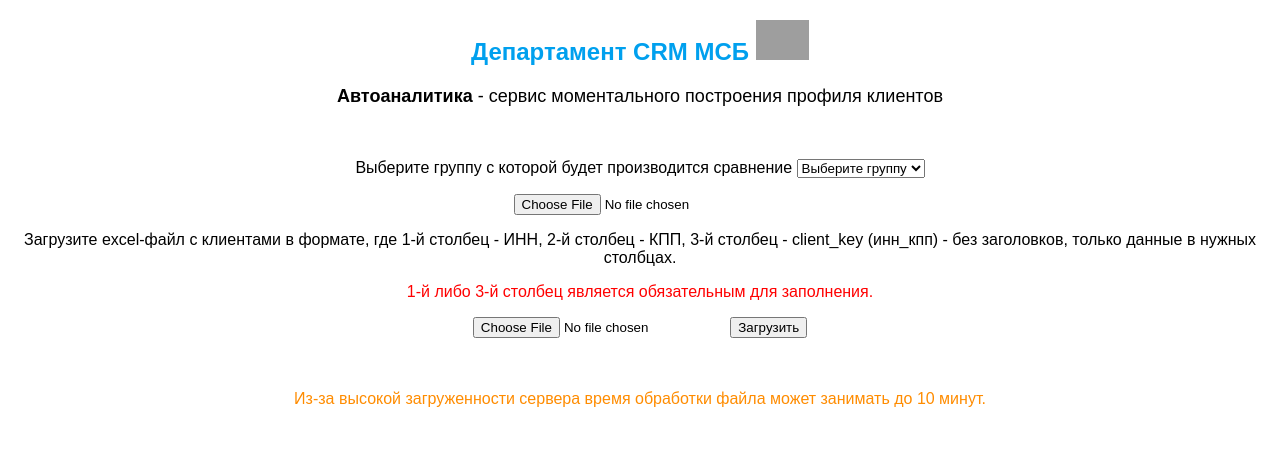
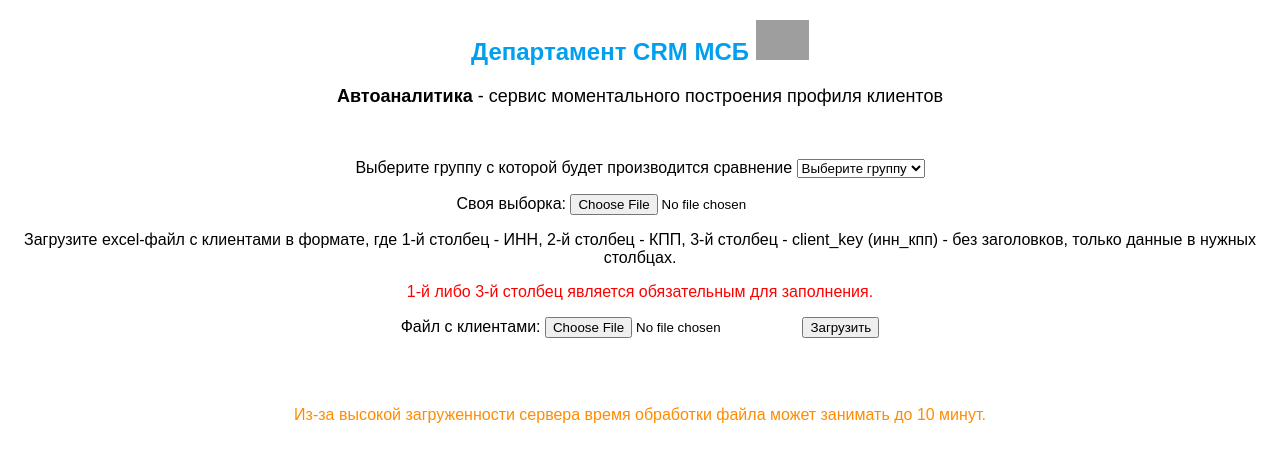
Before and after one commit to n00bcracker/reports_server, a Flask app: page /portfolio_cmp_report in a window 1280 px wide. Shown: the top 462 px of the page. Run offline with Flask 2, Linux system fonts and the light colour scheme; grey boxes are pictures that could not be loaded.

Commit message:
modified main page and links

```diff
--- a/templates/clients_upload.html
+++ b/templates/clients_upload.html
@@ -32,7 +32,7 @@
     {% if proccesed_file is not none %}
         <h3>Файл успешно загружен и обработан.</h3>
         <a href={{proccesed_file}}>Файл с результами</a><br><br><br>
-        <a href=./>Обработать еще файл.</a>
+        <a href>Обработать еще файл.</a>
     {% else %}
         <p>
             Выберите группу с которой будет производится сравнение
@@ -43,7 +43,7 @@
                 <option value="other">своя выборка</option>
             </select>
         </p>
-        <input type="file" name="other_cl_file" form="upload_file">
+        <p>Своя выборка: <input type="file" name="other_cl_file" form="upload_file"></p>
         {% if errors['other_file_error'] is not none %}
             <p style="color: red; ">{{errors['other_file_error']}}</p>
         {% endif %}
@@ -52,8 +52,8 @@
         <p>Загрузите excel-файл с клиентами в формате, где 1-й столбец - ИНН, 2-й столбец - КПП, 3-й столбец - client_key (инн_кпп) - без заголовков, только данные в нужных столбцах.</p>
         <p style="color: red; ">1-й либо 3-й столбец является обязательным для заполнения.</p>
         <form id='upload_file' method="POST" enctype="multipart/form-data">
-            <input type="file" name="requested_cl_file">
-            <button type="submit">Загрузить</button>
+            <p>Файл с клиентами: <input type="file" name="requested_cl_file">
+            <button type="submit">Загрузить</button></p>
         </form>
         {% if errors['request_file_error'] is not none %}
             <p style="color: red; ">{{errors['request_file_error']}}</p>
```
